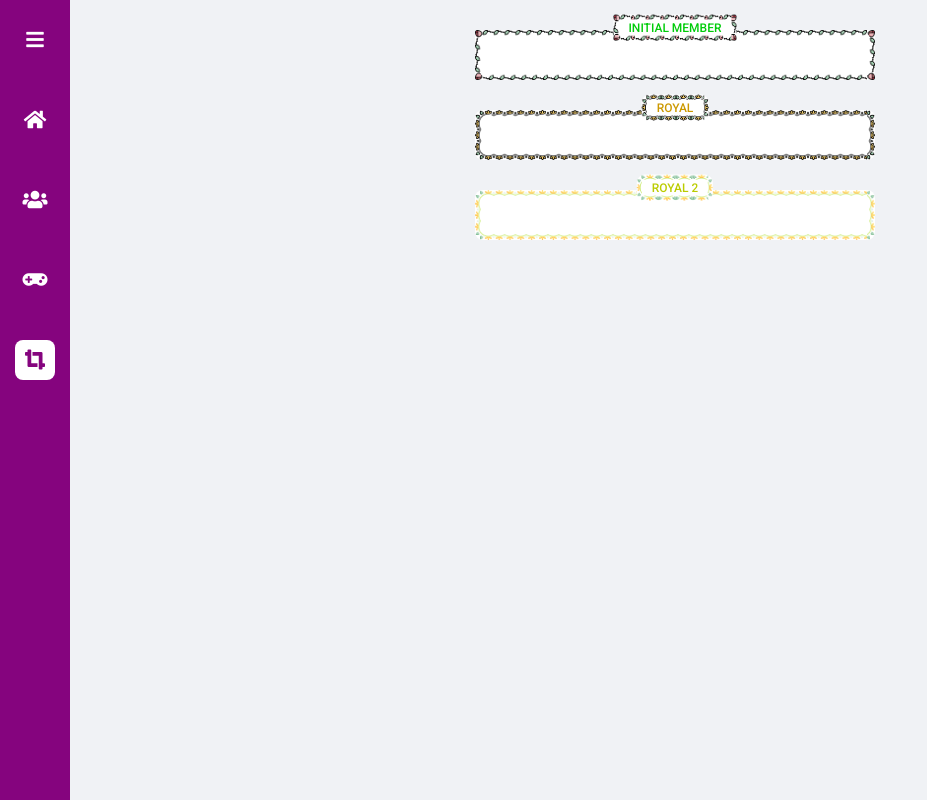
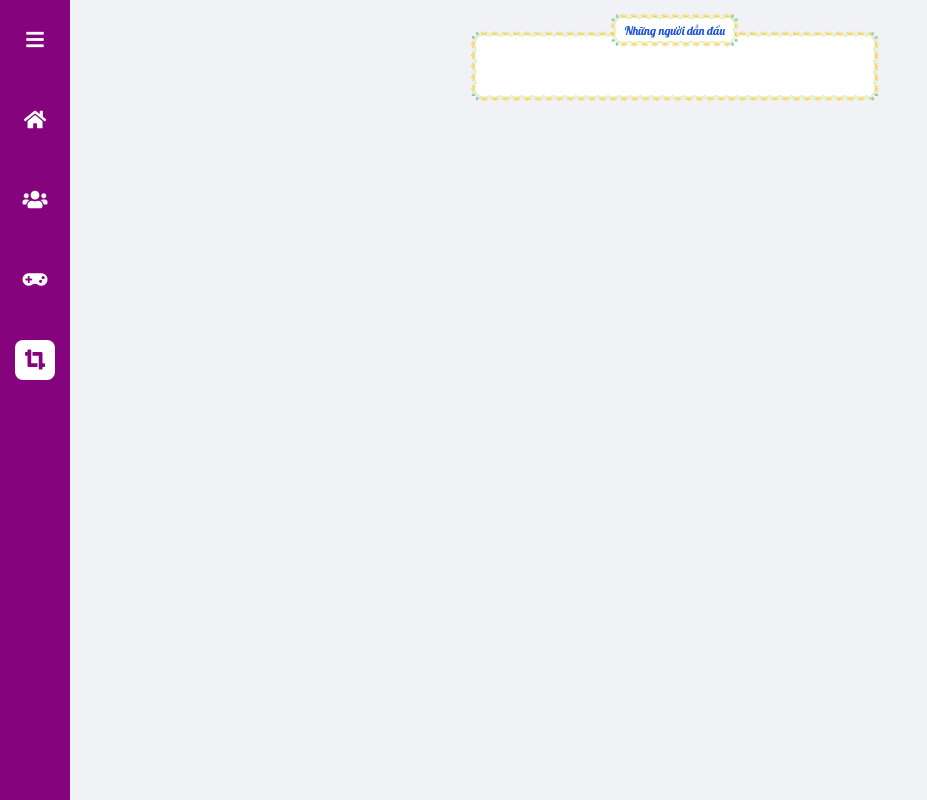
Before and after one commit to tgthuan2000/poker, a React (Create React App) app: page /frames in a window 1280 px wide. Shown: the whole page, without its empty margins (0-927 px from the left). Built offline with nearby package versions, Linux system fonts and the light colour scheme; the HTML template or start-up script is replaced by a standard one.

Commit message:
add initial member frame

```diff
--- a/public/index.html
+++ b/public/index.html
@@ -12,6 +12,7 @@
     <link rel="preconnect" href="https://fonts.googleapis.com">
     <link rel="preconnect" href="https://fonts.gstatic.com" crossorigin>
     <link href="https://fonts.googleapis.com/css2?family=Roboto:wght@300;400;500;700&display=swap" rel="stylesheet">
+    <link href="https://fonts.googleapis.com/css2?family=Lobster&display=swap" rel="stylesheet">
     <link rel="stylesheet" href="https://cdnjs.cloudflare.com/ajax/libs/font-awesome/5.15.3/css/all.min.css" integrity="sha512-iBBXm8fW90+nuLcSKlbmrPcLa0OT92xO1BIsZ+ywDWZCvqsWgccV3gFoRBv0z+8dLJgyAHIhR35VZc2oM/gI1w==" crossorigin="anonymous" referrerpolicy="no-referrer" />
     <title>React Poker</title>
   </head>
--- a/src/Components/Frames/index.css
+++ b/src/Components/Frames/index.css
@@ -1,44 +1,110 @@
 .frame {
+  --border-width: 8px;
   position: relative;
-  display: flex;
-  align-items: center;
-
-  border: 8px solid #999;
-  border-radius: var(--border-radius);
-  margin: 15px;
+  margin: 20px calc(10px - var(--border-width) / 2);
 
   width: 100%;
   max-width: 400px;
-  height: 50px;
+  min-height: 62px;
 
+  transition: all 0.3s ease;
+}
+
+.frame-member {
+  position: absolute;
+  width: 100%;
+  height: 100%;
+
+  border-radius: var(--border-radius);
   background-color: var(--secondary-color);
-  transition: all 0.3s ease;
+}
+
+.frame-content {
+  display: flex;
+  align-items: center;
+  width: 100%;
+  height: 100%;
 }
 
 .frame-title {
   position: absolute;
   top: 0;
   left: 50%;
+  transform: translate(-50%, -70%);
 
-  transform: translate(-50%, -90%);
+  border-radius: var(--border-radius);
   background-color: var(--secondary-color);
 
-  padding: 1px 10px;
+  min-width: 80px;
+  height: 25px;
+  user-select: none;
+
+  display: flex;
+  align-items: center;
+  padding: 2px 10px;
+}
+
+.frame-image {
+  position: absolute;
+  top: calc(var(--border-width) / -2);
+  left: calc(var(--border-width) / -2);
+  right: calc(var(--border-width) / -2);
+  bottom: calc(var(--border-width) / -2);
+
+  border: var(--border-width) solid #999;
   border-radius: var(--border-radius);
-  border: 5px solid #999;
-  user-select: none;
+  overflow: hidden;
 }
+
 .frame-title span {
   display: block;
   max-width: 150px;
 
   font-size: 12px;
   font-weight: 500;
-  text-transform: uppercase;
 
   overflow: hidden;
   white-space: nowrap;
   text-overflow: ellipsis;
+
+  font-family: "Lobster", cursive;
+  animation: textColor 12s linear infinite alternate;
+}
+
+@keyframes textColor {
+  0% {
+    color: blue;
+  }
+  10% {
+    color: #8e44ad;
+  }
+  20% {
+    color: #1abc9c;
+  }
+  30% {
+    color: #d35400;
+  }
+  40% {
+    color: blue;
+  }
+  50% {
+    color: #34495e;
+  }
+  60% {
+    color: blue;
+  }
+  70% {
+    color: #2980b9;
+  }
+  80% {
+    color: #f1c40f;
+  }
+  90% {
+    color: #2980b9;
+  }
+  100% {
+    color: pink;
+  }
 }
 
 /* Custom */
--- a/src/Components/Frames/index.jsx
+++ b/src/Components/Frames/index.jsx
@@ -1,50 +1,31 @@
 import React from 'react'
 import './index.css'
 
-const Frame = ({ frame, titleFrame = frame, title, titleColor }) => {
+const Frame = ({ frame , title, url, titleColor, children }) => {
+    if(url && !frame) frame = `url(${url}) 30% round`;
     return (
-        <div className='frame'
-            style={{borderImage:frame}}
-        >
-            <div className="frame-member"></div>
-            <div className="frame-title"
-                style={{borderImage:titleFrame}}
-            >
+        <div className='frame'>
+            <div className="frame-member">
+                <div className="frame-content">
+                    {children}
+                <div className="frame-image" style={{borderImage:frame}} />
+                </div>
+            </div>
+            <div className="frame-title" >
                 <span style={{color: titleColor}}>{title}</span>
+                <div className="frame-image" style={{borderImage:frame}} />
             </div>
         </div>
     )
 }
 
-export const InitialMember = () => {
+export const InitialMember = ({children}) => {
     return (
         <Frame
-            frame='url(./frames/rose.png) 30% round'
-            title='Initial Member'
-            titleFrame='url(./frames/rose.png) 20% round'
-            titleColor='hsl(123, 100%, 40%)'
-        />
+            url='/frames/dandelion2.png'
+            title='Những người dẫn đầu'
+        >
+            {children}
+        </Frame>
     )
 }
-
-export const Royal = () => {
-    return (
-        <Frame
-            frame='url(./frames/dandelion.png) 30% round'
-            title='Royal'
-            titleFrame='url(./frames/dandelion.png) 20% round'
-            titleColor='hsl(45, 100%, 40%)'
-        />
-    )
-}
-
-export const Royal2 = () => {
-    return (
-        <Frame
-            frame='url(./frames/dandelion2.png) 30% round'
-            title='Royal 2'
-            titleFrame='url(./frames/dandelion2.png) 20% round'
-            titleColor='hsl(65, 100%, 40%)'
-        />
-    )
-}
--- a/src/Components/Member/index.css
+++ b/src/Components/Member/index.css
@@ -1,9 +1,10 @@
 .member {
+  position: relative;
+  z-index: 1;
   display: flex;
   align-items: center;
-  padding: 5px 0;
-  margin: 10px;
-  margin-top: 0;
+
+  padding: 5px 10px;
   --member-height: 50px;
   user-select: none;
   transition: all 0.3s ease;
@@ -20,7 +21,7 @@
   background-color: var(--secondary-color);
   border: 1px solid rgba(0, 0, 0, 0.2);
   padding: 5px 10px;
-  margin-bottom: 20px;
+  margin: 0 4px 20px;
 }
 
 .member-avatar {
--- a/src/Pages/Frames/index.jsx
+++ b/src/Pages/Frames/index.jsx
@@ -1,13 +1,11 @@
 import React from 'react'
 import './index.css'
-import { InitialMember, Royal, Royal2 } from '../../Components/Frames'
+import { InitialMember } from '../../Components/Frames'
 
 const Frames = () => {
     return (
         <div className='frames'>
             <InitialMember />
-            <Royal />
-            <Royal2 />
         </div>
     )
 }
--- a/src/Pages/Games/Poker/Home/index.jsx
+++ b/src/Pages/Games/Poker/Home/index.jsx
@@ -1,6 +1,7 @@
 import React, { useEffect, useMemo, useState } from 'react'
 import { PokerBody, PokerDesc, PokerHeader } from '..'
 import { Button } from '../../../../Components/Button'
+import { InitialMember } from '../../../../Components/Frames'
 import { MemberShowPoint } from '../../../../Components/Member'
 import { Modal, ModalMessage } from '../../../../Components/Modal'
 import { getMembersId, mergeMembers, updateLocalStorage } from '../../../../Features'
@@ -59,6 +60,15 @@ const Home = ({ currentRoom, gameId, indexRoom }) => {
                         {useMemo(() =>
                             members.sort((a, b) => b.point - a.point)
                             .map((item, index) =>
+                                item.awards[0] === 'initial' ?
+                                <InitialMember key={index}>
+                                    <MemberShowPoint
+                                        name={item.name}
+                                        color={item.color}
+                                        point={item.point}
+                                    />
+                                </InitialMember>
+                                :
                                 <MemberShowPoint
                                     key={index}
                                     outline
--- a/src/Pages/Games/Poker/MemberConfig/index.jsx
+++ b/src/Pages/Games/Poker/MemberConfig/index.jsx
@@ -7,6 +7,7 @@ import { Modal, ModalMessage } from '../../../../Components/Modal'
 import { Link } from 'react-router-dom'
 import { PokerBody, PokerDesc, PokerHeader } from '..'
 import { getMembersCurrent, getMembersId, setMemberFormat, updateLocalStorage } from '../../../../Features'
+import { InitialMember } from '../../../../Components/Frames'
 
 const MemberConfig = ({ gameId, currentRoom, indexRoom }) => {
     const [option, setOption] = useState(false)
@@ -75,10 +76,19 @@ const MemberConfig = ({ gameId, currentRoom, indexRoom }) => {
                 <PokerDesc>{room['room-members'].length} members</PokerDesc>
                 <div className="poker-body-wrap">
                     {useMemo(() => getMembersCurrent(room['room-members']).map((item, index) =>
+                        item.awards[0] === 'initial' ?
+                        <InitialMember key={index}>
+                            <Member
+                                name={item.name}
+                                color={item.color}
+                            />
+                        </InitialMember>
+                        :
                         <Member
                             key={index}
                             name={item.name}
                             color={item.color}
+                            outline
                         />
                         ), [room])
                     }
--- a/src/Pages/Users/index.css
+++ b/src/Pages/Users/index.css
@@ -4,7 +4,7 @@
   align-items: center;
   justify-content: flex-end;
   position: fixed;
-  z-index: 1;
+  z-index: 2;
   background: var(--secondary-color);
   width: calc(100% - var(--navbar-width));
   height: 50px;
--- a/src/Pages/Users/index.jsx
+++ b/src/Pages/Users/index.jsx
@@ -1,7 +1,6 @@
 import React, { useState, useEffect, useRef,useMemo, useCallback } from 'react'
 import './index.css'
 import { MemberOption } from '../../Components/Member'
-import CustomMember from '../../Components/Member/custom.jsx'
 import { Button } from '../../Components/Button'
 import { Input } from '../../Components/Input'
 import { Modal, ModalInput, ModalList, ModalListItem, ModalMessage } from '../../Components/Modal'
@@ -9,6 +8,7 @@ import { filter, search, randomString, randomNumber, getMembersId, setMemberForm
 import PageEmpty from '../../Components/PageEmpty'
 import { gameData, getLocalStorage, initialMember, setLocalStorage } from '../../Data'
 import { ModalRoom } from '../../Components/Room'
+import { InitialMember } from '../../Components/Frames'
 
 export default function Users() {
     // Khai báo state, ref, ...
@@ -66,7 +66,16 @@ export default function Users() {
     // Custom member
 
     const members = useMemo(() => tempList.map((item, index) =>
-        <CustomMember
+        item.awards[0] === 'initial' ?
+        <InitialMember key={index}>
+            <MemberOption
+                name={item.name}
+                color={item.color}
+                optionClick={() => {setShowModalOption(true); setValueOption(item.id)}}
+            />
+        </InitialMember>
+        :
+        <MemberOption
             key={index}
             name={item.name}
             outline
```
